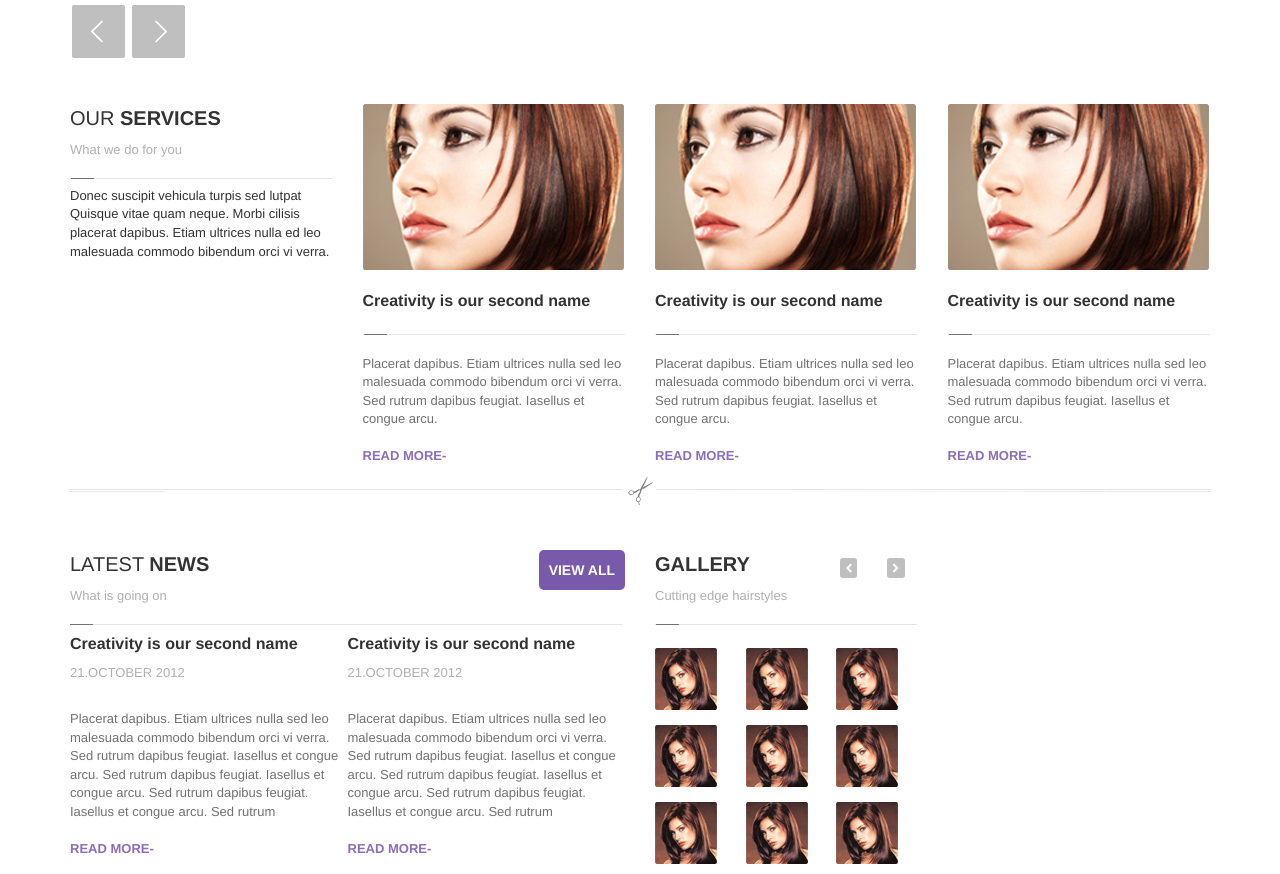
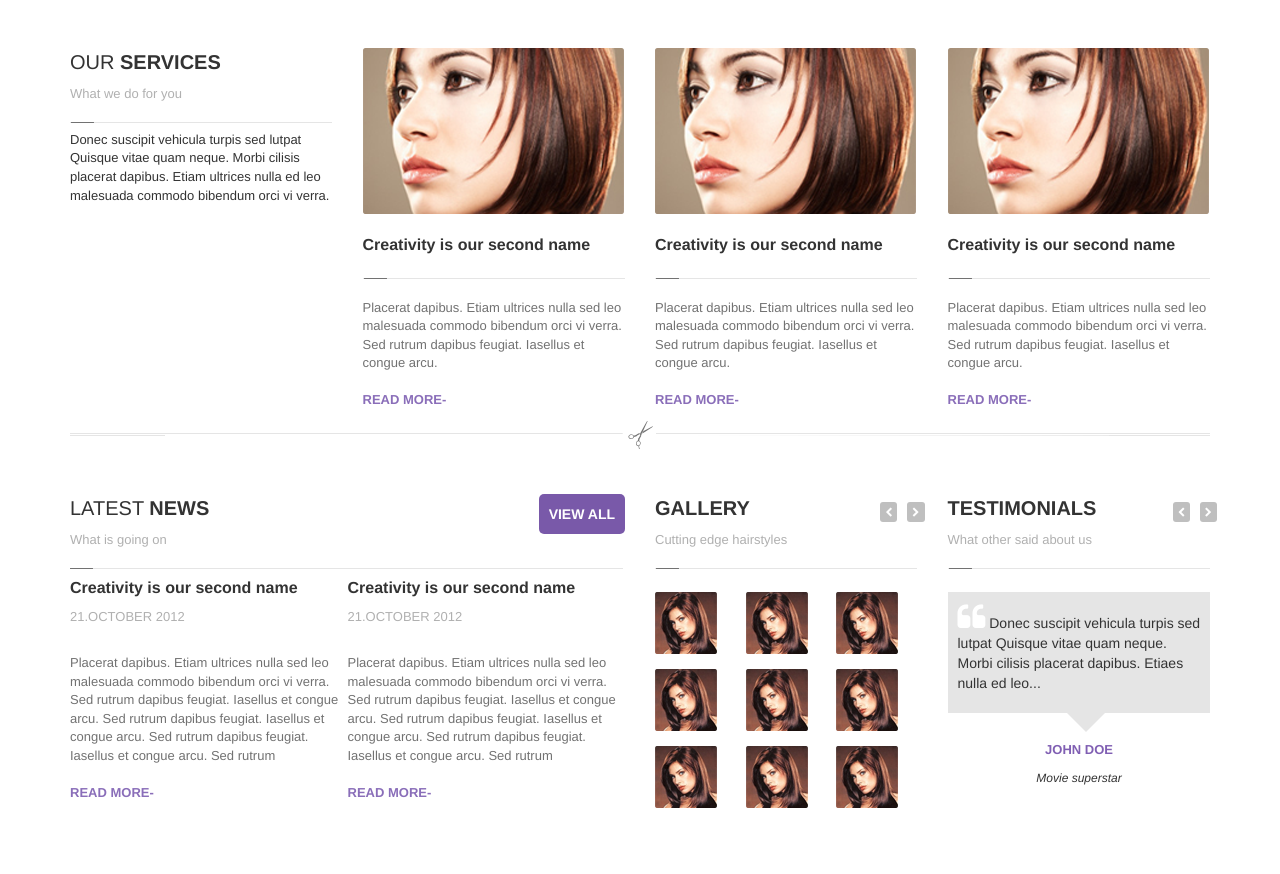
Before and after one commit to anndy33/hairpress, a website: page index.html in a window 1280 px wide. Shown: the part 571-1445 px from the top of the page. After the commit the page ends 1389 px from the top, so only its background shows below. Drawn offline with nearby package versions, Linux system fonts and the light colour scheme.

Commit message:
completed latest news

```diff
--- a/assets/less/style.less
+++ b/assets/less/style.less
@@ -19,11 +19,11 @@ section{
 }
 /*css for header*/
 #slider{
-
-	.controls{
-			// position: absolute;
-			// top: 410px;
-			// left: 0px;
+			.controls{
+			position: absolute;
+			top: 410px;
+			left: 0px;
+			z-index: 1000;
 			a.left-control{
 				text-decoration: none !important;
 
@@ -169,6 +169,9 @@ section{
 		.gallery-heading{
 			.heading();
 			.customNavigation{
+				a.btn{
+					margin-right: -20px;
+				}
 				float: right;
 				i{
 					border-radius: 3px;
@@ -228,4 +231,67 @@ section{
 			}
 		}
 	}
+	.testimonials{
+		.owl-pagination{
+				display: none !important;
+			}
+		.test-heading{
+			.heading();
+			.customNavigation{
+				a.btn{
+					margin-right: -20px;
+				}
+				float: right;
+				i{
+					border-radius: 3px;
+					padding: 5px;
+					font-size: 10px;
+					background-color: #bfbfbf;
+					color: white;
+					text-align: center;
+					&:hover{
+						background-color: black;
+					}
+				}
+			}
+		}
+		.test-item{
+			.test-item-inner{
+				position: relative;
+				background-color: #e5e5e5;
+				padding: 10px;
+				margin-top: 15px;
+				i{
+					color: white;
+					font-size: 30px;
+				}
+
+			}&:before{
+				content: '';
+				width: 0px;
+				height: 0px;
+				position: absolute;
+				bottom: 55px;
+				width:0px;
+				left: 45%;
+				opacity: 1;
+				border-left:  20px solid transparent;
+				border-right: 20px solid transparent;
+				border-top: 20px solid #e5e5e5;
+			}
+			.author-item{
+				margin-top: 30px;
+				text-align: center;
+				h4{
+					text-transform: uppercase;
+					color: #805fb3;
+					font-size: 13px;
+					font-weight: bold;
+				}
+				i{
+					font-size: 12px;
+				}
+			}
+		}
+	}
 }
--- a/index.html
+++ b/index.html
@@ -237,28 +237,14 @@
     				<div class="gallery">
     					<div class="gallery-heading">
     						<span><b>gallery</b></span>
-
 								<div class="customNavigation">
 									<a class="btn prev"><i class="fa fa-chevron-left" aria-hidden="true"></i></a>
 									<a class="btn next"><i class="fa fa-chevron-right" aria-hidden="true"></i></a>
-
 								</div>
     						<h4>Cutting edge hairstyles</h4>
-
     						<img src="images/service-line.png">
-    						<!-- <div class="owl-controls clickable">
-    							<div class="owl-pagination">
-    								<div class="owl-page active">
-    									<i class="fa fa-chevron-left" aria-hidden="true"></i>
-    								</div>
-    								<div class="owl-page active">
-    									<i class="fa fa-chevron-right" aria-hidden="true"></i>
-    								</div>
-    							</div>
-    						</div> -->
     					</div>
-
-	    					<div class="gallery-item">
+	    				<div class="gallery-item">
 	    						<div id="owl-demo">
 	    							<div class="item">
 	    								<div class="row-image">
@@ -373,8 +359,50 @@
 	    								</div>
 	    							</div>
 	    						</div>
+    						</div>
+    				</div>
+    			</div>
+    			<div class="col-md-3">
+    				<div class="testimonials">
+    					<div class="test-heading">
+    						<span><b>Testimonials</b></span>
+								<div class="customNavigation">
+									<a class="btn prev-1"><i class="fa fa-chevron-left" aria-hidden="true"></i></a>
+									<a class="btn next-1"><i class="fa fa-chevron-right" aria-hidden="true"></i></a>
+								</div>
+    						<h4>What other said about us</h4>
+    						<img src="images/service-line.png">
     					</div>
-
+    					<div id="owl-demo-1">
+    						<div class="item">
+								<div class="test-item">
+									<div class="test-item-inner">
+										<p>
+										<i class="fa fa-quote-left" aria-hidden="true"></i>
+										Donec suscipit vehicula turpis sed lutpat Quisque vitae quam neque. Morbi cilisis placerat dapibus. Etiaes nulla ed leo...
+										</p>
+									</div>
+									<div class="author-item">
+										<h4>John doe</h4>
+										<i>Movie superstar</i>
+									</div>
+								</div>
+    						</div>
+    						<div class="item">
+								<div class="test-item">
+									<div class="test-item-inner">
+										<p>
+										<i class="fa fa-quote-left" aria-hidden="true"></i>
+										Donec suscipit vehicula turpis sed lutpat Quisque vitae quam neque. Morbi cilisis placerat dapibus. Etiaes nulla ed leo...
+										</p>
+									</div>
+									<div class="author-item">
+										<h4>John doe</h4>
+										<i>Movie superstar</i>
+									</div>
+								</div>
+    						</div>
+    					</div>
     				</div>
     			</div>
     		</div>
@@ -393,7 +421,6 @@
     $(document).ready(function() {
 
       var owl = $("#owl-demo");
-
       owl.owlCarousel({
           items : 1, //10 items above 1000px browser width
           itemsDesktop : [1000,5], //5 items between 1000px and 901px
@@ -418,6 +445,27 @@
 
     });
 
+    $(document).ready(function() {
+
+      var owl = $("#owl-demo-1");
+      owl.owlCarousel({
+          items : 1, //10 items above 1000px browser width
+          itemsDesktop : [1000,5], //5 items between 1000px and 901px
+          itemsDesktopSmall : [900,3], // betweem 900px and 601px
+          itemsTablet: [600,2], //2 items between 600 and 0
+          itemsMobile : false // itemsMobile disabled - inherit from itemsTablet option
+      });
+
+      // Custom Navigation Events
+      $(".next-1").click(function(){
+        owl.trigger('owl.next');
+      })
+      $(".prev-1").click(function(){
+        owl.trigger('owl.prev');
+      })
+
+    });
+
 
 
 
```
Also changed, not shown: build/style.css.
